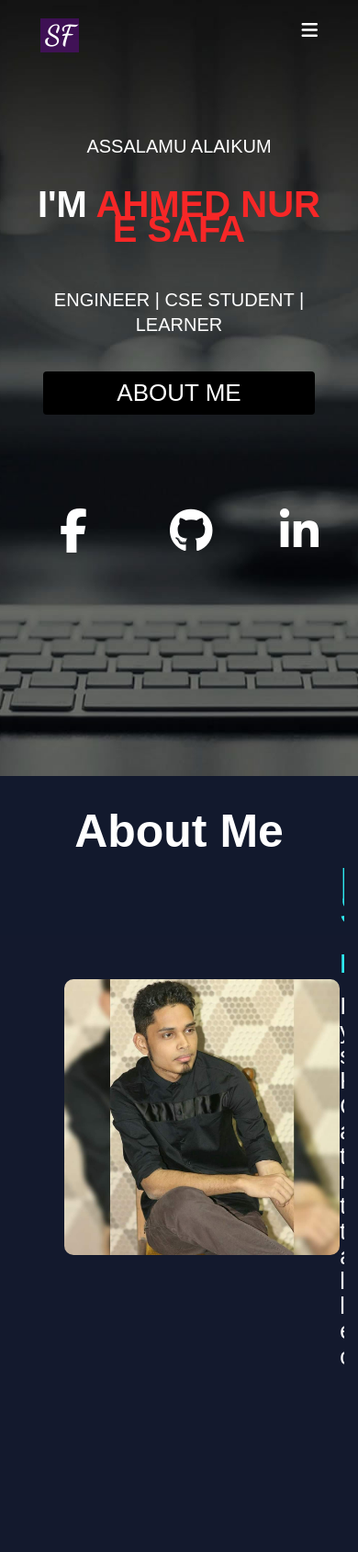
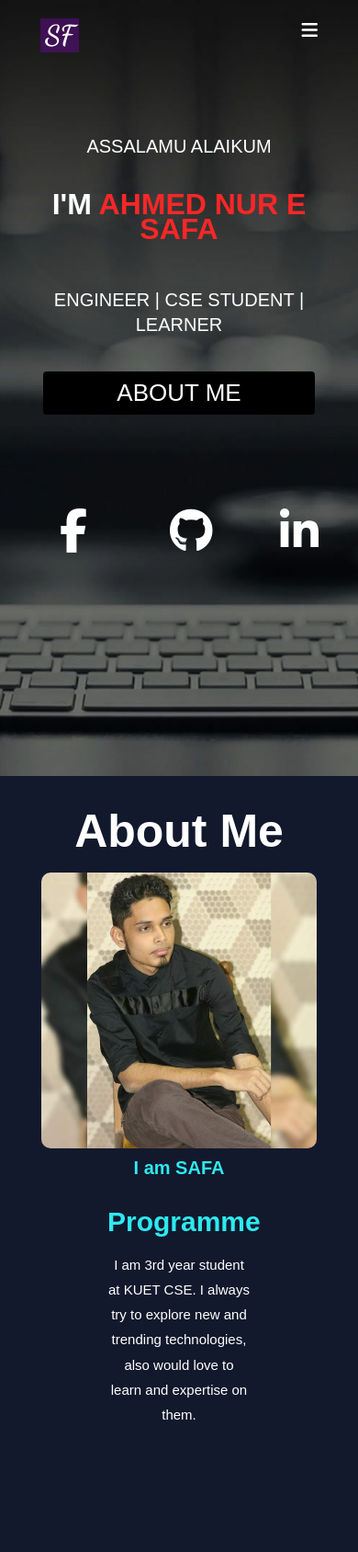
Before and after one commit to AHMED-SAFA/portfolio_SAFA, a PHP site: page / in a window 390 px wide. Shown: the whole page at 92% size. Run offline with PHP 8.4, Linux system fonts and the light colour scheme.

Commit message:
about is responsive

```diff
--- /dev/null
+++ b/JS/pageAnimation.js
@@ -0,0 +1,27 @@
+$('.btn').on('click', function (event) {
+    if (this.hash != '') {
+        event.preventDefault();
+        const hash = this.hash;
+        $('html,body').animate(
+            {
+                scrollTop: $(hash).offset().top
+            },
+            800
+        );
+    }
+});
+
+// for navbar links
+
+$('.btnnavbars').on('click', function (event) {
+    if (this.hash != '') {
+        event.preventDefault();
+        const hash = this.hash;
+        $('html,body').animate(
+            {
+                scrollTop: $(hash).offset().top
+            },
+            800
+        );
+    }
+});
--- a/css/style.css
+++ b/css/style.css
@@ -190,11 +190,17 @@ ul {
   .menu_hamburger {
     display: block;
   }
+  .otherWords h1 {
+    font-size: 3rem; /* Adjust heading size for smaller screens */
+  }
 }
 
 /* navbar items on mobile responsive full screen */
 
 @media (max-width: 500px) {
+  .otherWords h1 {
+    font-size: 2rem; /* Adjust heading size for smaller screens */
+  }
   .side_bar {
     width: 100%;
   }
@@ -256,4 +262,44 @@ ul {
   font-size: 25px;
 }
 
+@media (max-width: 780px) {
+  .intro {
+    text-align: center;
+    flex-direction: column;
+  }
+  .rightSide h2 {
+    font-size: 2rem;
+  }
+  .rightSide p {
+    font-size: 15px;
+    width: 100%;
+  }
+  .leftSide {
+    margin-left: 0;
+  }
+}
+@media (max-width: 500px) {
+  .intro {
+    text-align: center;
+    flex-direction: column;
+  }
+  .rightSide h2 {
+    font-size: 20px;
+  }
+  /*.rightSide p {
+    font-size: 15px;
+    width: 100%;
+  }
+  .leftSide {
+    margin-left: 0;
+  } */
+}
+
+@media (max-width: 600px) {
+  .rightSide {
+    width: 50%;
+  }
+
+}
+
 /* -------------------------- */
--- a/index.html
+++ b/index.html
@@ -17,18 +17,17 @@
 </head>
 
 <body>
-
     <header class="header_sec">
         <div class="container">
             <nav class="navBar">
                 <div class="elements">
                     <a class="SF" href="#index.html">SF</a>
                     <ul class="items">
-                        <li class="hideOnMobile"><a href="index.html" class="current">Home</a></li>
+                        <li class="hideOnMobile"><a href="index.html">Home</a></li>
                         <li class="hideOnMobile"><a href="contact.html">Contact</a></li>
                         <li class="hideOnMobile"><a href="skills.html">Skills</a></li>
                         <li class="hideOnMobile"><a href="sports.html">Sports</a></li>
-                        <li class="hideOnMobile"><a href="#about">About</a></li>
+                        <li class="hideOnMobile"><a class="btnnavbars" href="#about">About</a></li>
                         <li class="menu_hamburger" onclick=showHam()><a href="#"><i class="fa-solid fa-bars"></i></a>
                         </li>
                     </ul>
@@ -60,8 +59,6 @@
                 </div>
             </div>
         </div>
-
-
     </header>
 
     <section id="about" class="aboutInfo">
@@ -89,6 +86,11 @@
 
     <script src="./JS/hamburger.js"></script>
     <script src="./JS/typescript.js"></script>
+    <!-- pageAnimation related jquery link -->
+    <script src="https://code.jquery.com/jquery-3.7.1.min.js"
+        integrity="sha256-/JqT3SQfawRcv/BIHPThkBvs0OEvtFFmqPF/lYI/Cxo=" crossorigin="anonymous"></script>
+    <script src="./JS/pageAnimation.js"></script>
+    <!-- ---------------------------- -->
 </body>
 
 </html>
```
